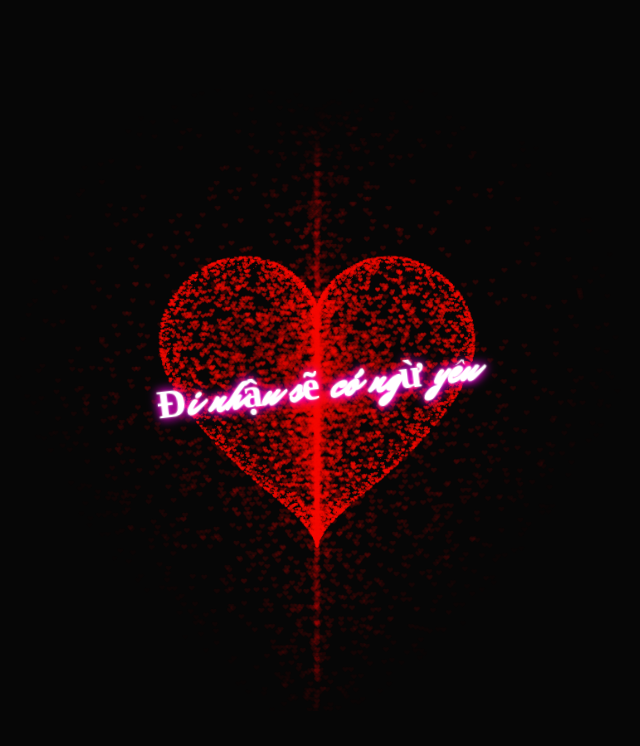
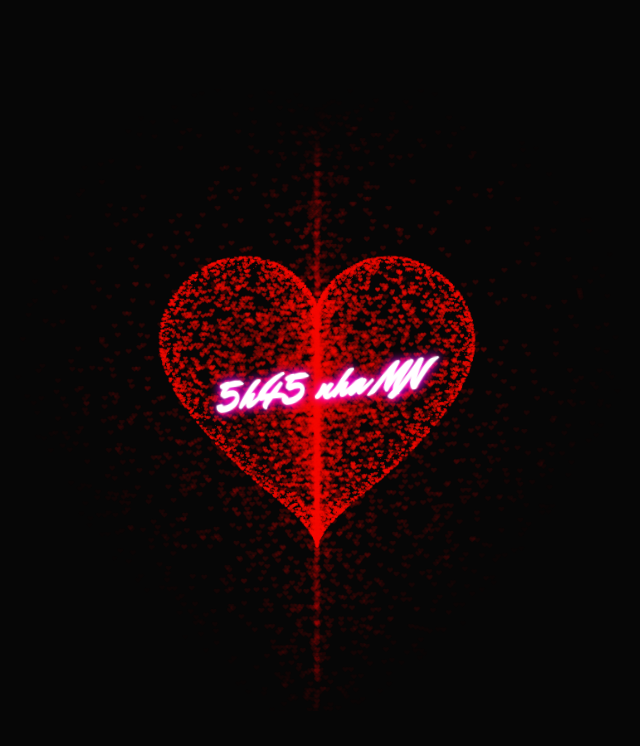
Before and after one commit to laiit98/laidev, a plain HTML site: page index.html in a window 1280 px wide. Shown: the whole page, without its empty margins (323-963 px from the left). Drawn offline with Linux system fonts and the light colour scheme.

Commit message:
Update index.html
Signed-off-by: Lê Gia Lai <101163969+laiit98@users.noreply.github.com>

```diff
--- a/index.html
+++ b/index.html
@@ -22,7 +22,7 @@
     <div class="box">
       <canvas id="pinkboard"></canvas>
     </div>
-    <h1 class="name">Đi nhậu sẽ có ngừ yêu</h1>
+    <h1 class="name">5h45 nha MN</h1>
     <script>
       var settings = {
         particles: {
```
